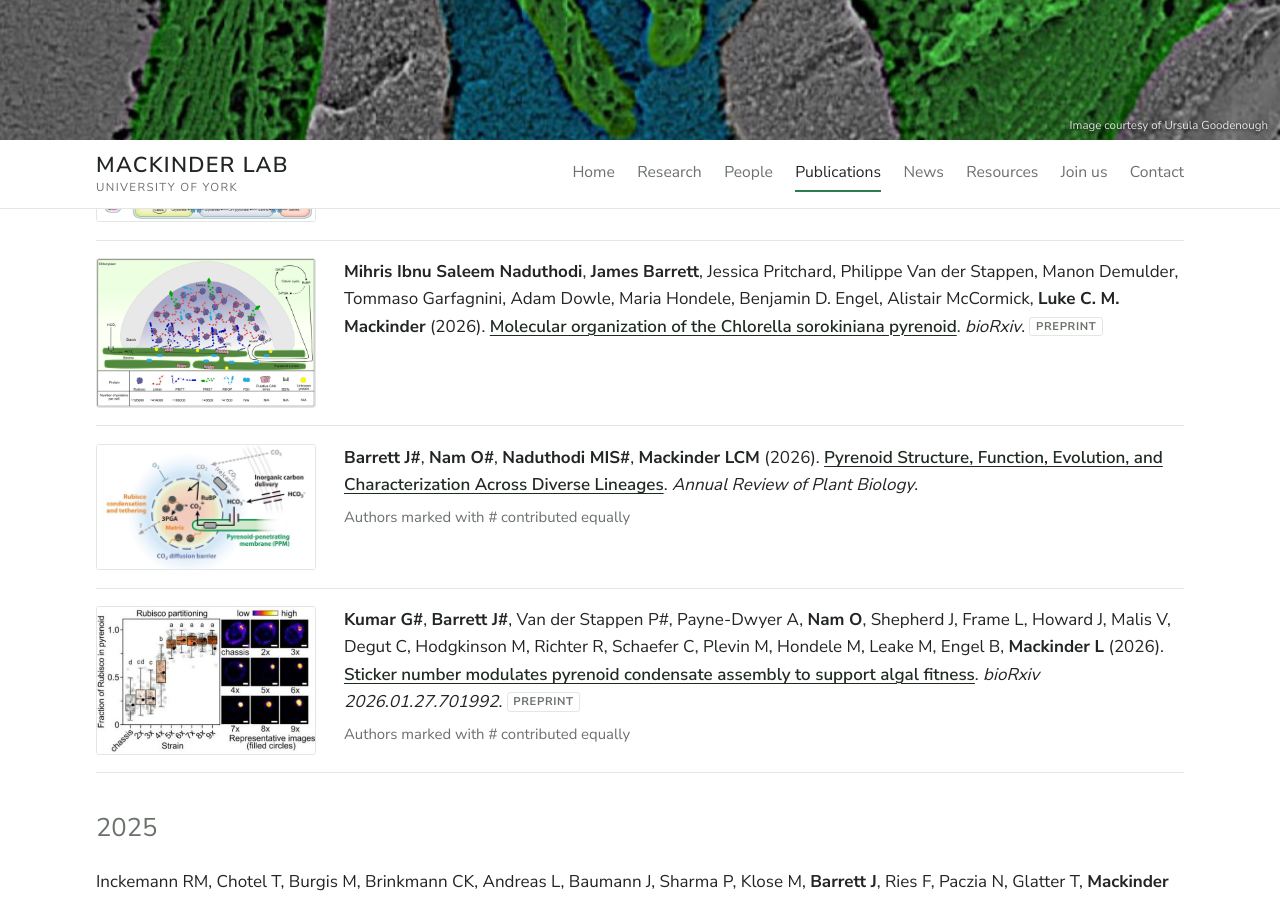
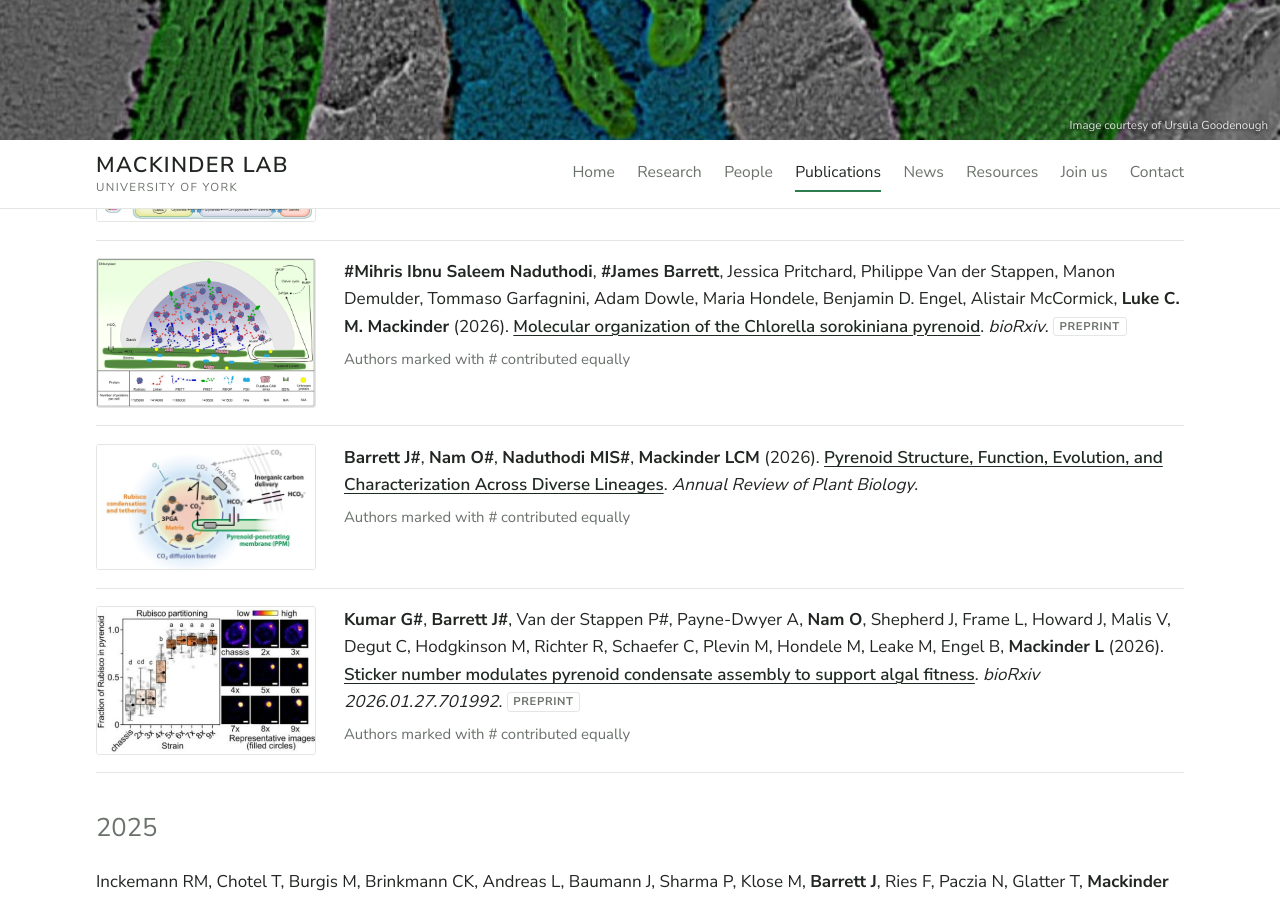
Before and after one commit to mackinderlab/mackinderlab.github.io, a Jekyll site: the page built from publications.html, in a window 1280 px wide and 900 px high, scrolled down 1450 px. Built offline with Jekyll 4.4.1, drawn with Linux system fonts in a browser that asks for light colours.

Commit message:
Update _data/publications.yml (via Pages CMS)

```diff
--- a/_data/publications.yml
+++ b/_data/publications.yml
@@ -73,14 +73,15 @@
   image: /assets/images/publications/screenshot-2026-10-03-at-154117.png
 - doi: 10.64898/2026.07.17.739135
   title: Molecular organization of the Chlorella sorokiniana pyrenoid
-  authors: Mihris Ibnu Saleem Naduthodi, James Barrett, Jessica Pritchard,
+  authors: "#Mihris Ibnu Saleem Naduthodi, #James Barrett, Jessica Pritchard,
     Philippe Van der Stappen, Manon Demulder, Tommaso Garfagnini, Adam Dowle,
-    Maria Hondele, Benjamin D. Engel, Alistair McCormick, Luke C. M. Mackinder
+    Maria Hondele, Benjamin D. Engel, Alistair McCormick, Luke C. M. Mackinder"
   journal: bioRxiv
   year: 2026
   preprint: true
   hidden: false
   image: /assets/images/publications/f6large.jpg
+  note: "Authors marked with # contributed equally"
 - doi: 10.1146/annurev-arplant-070225-034846
   title: Pyrenoid Structure, Function, Evolution, and Characterization Across
     Diverse Lineages
```
